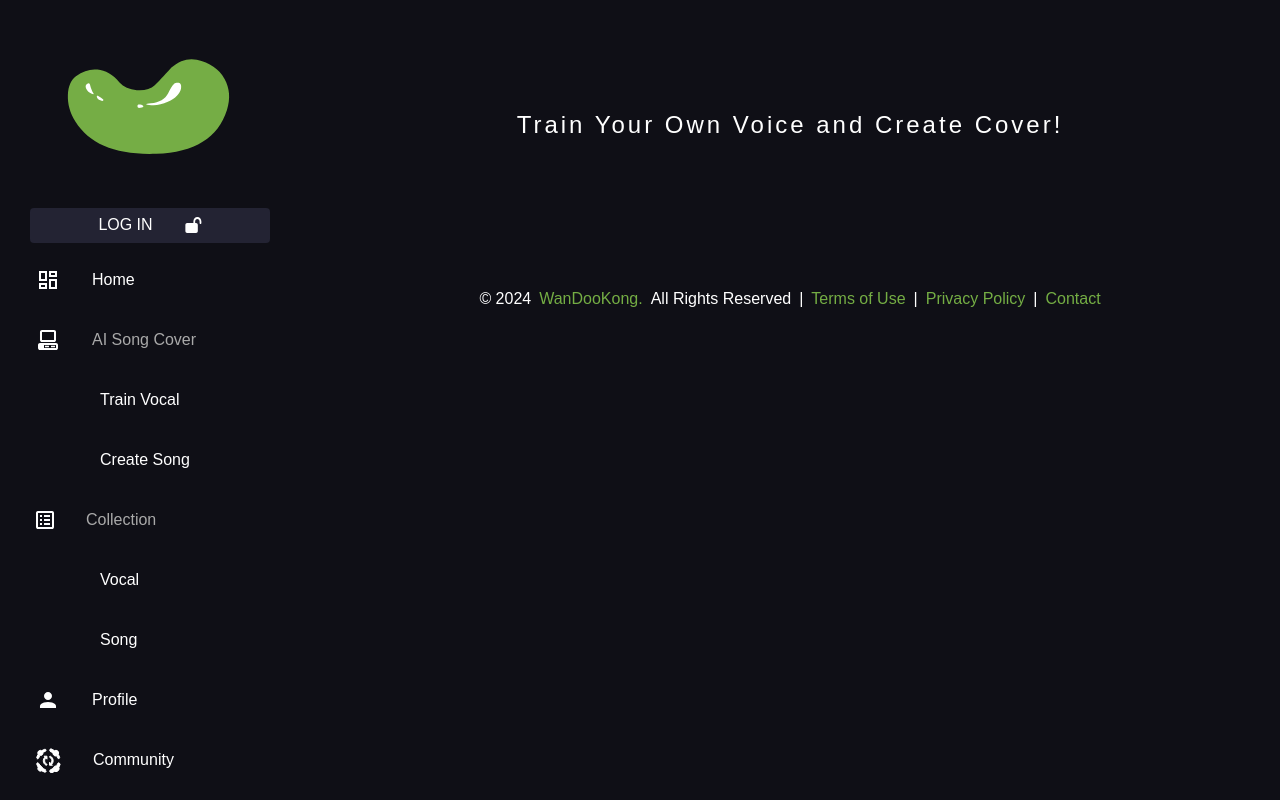
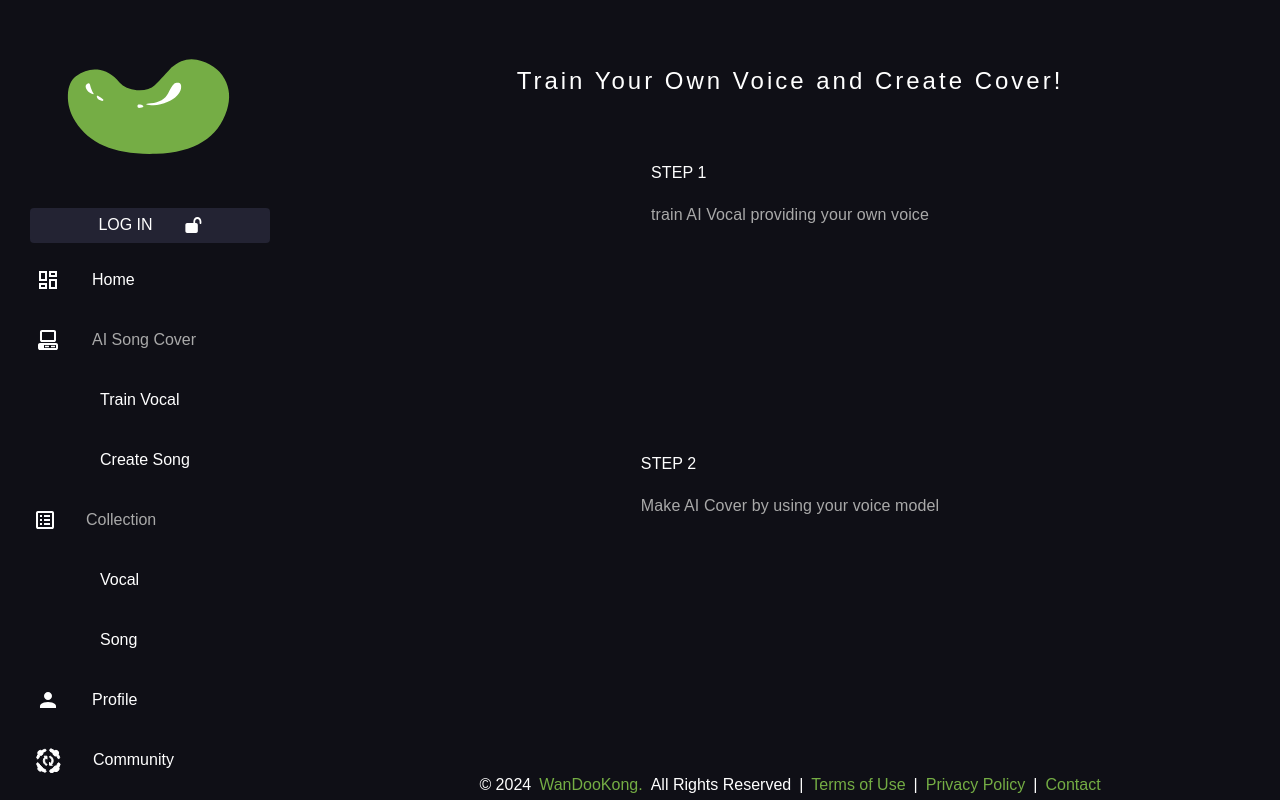
Before and after one commit to Programming-Seungwan/VoiceMeSing-Frontend-forkRepo-forDeploy, a Next.js app: page / in a window 1280 px wide. Built offline with nearby package versions, Linux system fonts and the light colour scheme; a web font is replaced by a local one.

Commit message:
Feat : home 페이지 기초 퍼블리싱

```diff
--- a/src/app/(CommonLayout)/page.tsx
+++ b/src/app/(CommonLayout)/page.tsx
@@ -6,6 +6,22 @@ export default function HomePage() {
       <div className="h-[250px] flex justify-center items-center text-2xl tracking-[3px]">
         Train Your Own Voice and Create Cover!
       </div>
+
+      <div className="h-[450px] flex flex-col gap-y-5 normalFont">
+        <span className="font-[45px] text-white">STEP 1</span>
+        <span className="font-[30px] text-lightGray">
+          train AI Vocal providing your own voice
+        </span>
+        {/* 추후 사용 이미지가 들어갈 UI 위치 */}
+      </div>
+
+      <div className="h-[450px] flex flex-col gap-y-5 normalFont">
+        <span className='font-[45px] text-white"'>STEP 2</span>
+        <span className="font-[30px] text-lightGray">
+          Make AI Cover by using your voice model
+        </span>
+        {/* 추후 사용 이미지가 들어갈 UI 위치 */}
+      </div>
       <Footer />
     </main>
   );
```
